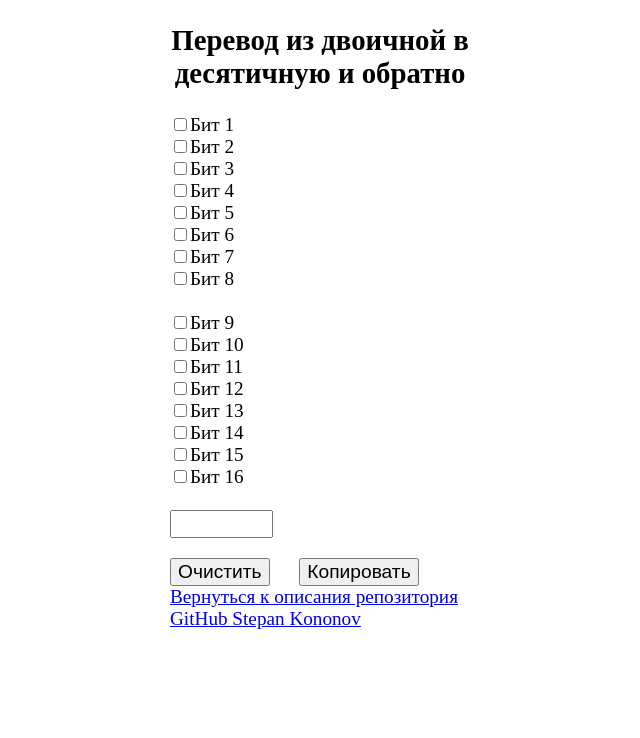
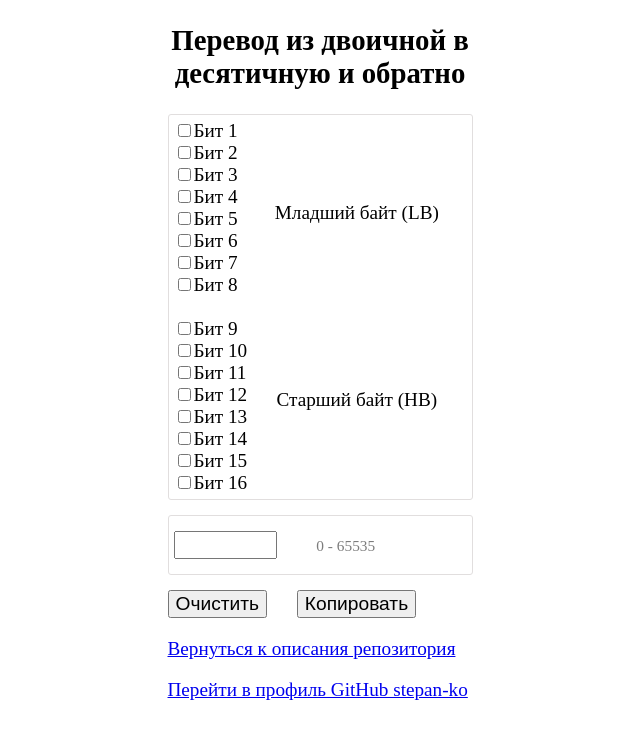
Before and after one commit to stepan-ko/converter-bool-dec, a plain HTML site: page index.html in a window 1280 px wide. Shown: the whole page, without its empty margins (320-960 px from the left). Drawn offline with Linux system fonts and the light colour scheme.

Commit message:
внешний вид и форматирование кода

```diff
--- a/index.html
+++ b/index.html
@@ -1,5 +1,6 @@
 <!DOCTYPE html>
 <html lang="ru">
+
 <head>
   <meta charset="UTF-8">
   <meta http-equiv="X-UA-Compatible" content="IE=edge">
@@ -7,44 +8,85 @@
   <title>Конвертер</title>
 
   <!-- Yandex.Metrika counter -->
-    <script type="text/javascript" >
-        (function(m,e,t,r,i,k,a){m[i]=m[i]||function(){(m[i].a=m[i].a||[]).push(arguments)};
-        m[i].l=1*new Date();
-        for (var j = 0; j < document.scripts.length; j++) {if (document.scripts[j].src === r) { return; }}
-        k=e.createElement(t),a=e.getElementsByTagName(t)[0],k.async=1,k.src=r,a.parentNode.insertBefore(k,a)})
+  <script type="text/javascript">
+    (function (m, e, t, r, i, k, a) {
+      m[i] = m[i] || function () { (m[i].a = m[i].a || []).push(arguments) };
+      m[i].l = 1 * new Date();
+      for (var j = 0; j < document.scripts.length; j++) { if (document.scripts[j].src === r) { return; } }
+      k = e.createElement(t), a = e.getElementsByTagName(t)[0], k.async = 1, k.src = r, a.parentNode.insertBefore(k, a)
+    })
       (window, document, "script", "https://mc.yandex.ru/metrika/tag.js", "ym");
 
     ym(92964951, "init", {
-            clickmap:true,
-            trackLinks:true,
-            accurateTrackBounce:true
+      clickmap: true,
+      trackLinks: true,
+      accurateTrackBounce: true
     });
   </script>
-    <noscript><div><img src="https://mc.yandex.ru/watch/92964951" style="position:absolute; left:-9999px;" alt="" /></div></noscript>
+  <noscript>
+    <div><img src="https://mc.yandex.ru/watch/92964951" style="position:absolute; left:-9999px;" alt="" /></div>
+  </noscript>
   <!-- /Yandex.Metrika counter -->
 
 </head>
+
 <body>
   <style>
-        body, textarea, input {
+    body,
+    textarea,
+    input {
       font-size: 1.2rem;
     }
 
     .wrap {
       margin: 0 auto;
-            max-width: 300px;
+      max-width: 305px;
+    }
+
+    .input {
+      display: flex;
+      border: 1px solid #e1dede;
+      border-radius: 3px;
+      padding: 5px;
+    }
+
+    .output {
+      border: 1px solid #e1dede;
+      border-radius: 3px;
+      padding: 15px 5px;
+      margin: 15px 0;
+    }
+
+    .input-description {
+      flex-grow: 1;
+      display: flex;
+      flex-direction: column;
+      align-items: center;
+      justify-content: space-around;
+    }
+
+    .input-checkbox label {
+      display: block;
+    }
+
+    .output-size {
+      color: rgb(124, 124, 124);
+      font-size: 0.8em;
+      display: inline-block;
+      margin-left: 35px;
     }
 
     h2 {
       text-align: center;
     }
 
-        .result {
-           margin-bottom: 20px;
+    .butt {
+      margin-right: 25px;
+      display: inline-block;
     }
 
-        .butt {
-            margin-right: 25px;
+    .buttons {
+      margin-bottom: 20px;
     }
   </style>
 
@@ -53,37 +95,52 @@
     <h2>Перевод из двоичной в десятичную и обратно</h2>
 
     <div class="input">
-            <label> <input class="bit_input" type="checkbox" onchange="calc();">Бит 1</label><br>
-            <label> <input class="bit_input" type="checkbox"  onchange="calc();">Бит 2</label> <br>
-            <label> <input class="bit_input" type="checkbox"  onchange="calc();">Бит 3</label> <br>
-            <label> <input class="bit_input" type="checkbox"  onchange="calc();">Бит 4</label> <br>
-            <label> <input class="bit_input" type="checkbox"  onchange="calc();">Бит 5</label> <br>
-            <label> <input class="bit_input" type="checkbox"  onchange="calc();">Бит 6</label> <br>
-            <label> <input class="bit_input" type="checkbox"  onchange="calc();">Бит 7</label> <br>
-            <label> <input class="bit_input" type="checkbox"  onchange="calc();">Бит 8</label> <br>
+      <div class="input-checkbox">
+        <label> <input class="bit_input" type="checkbox" onchange="calc();">Бит 1</label>
+        <label> <input class="bit_input" type="checkbox" onchange="calc();">Бит 2</label>
+        <label> <input class="bit_input" type="checkbox" onchange="calc();">Бит 3</label>
+        <label> <input class="bit_input" type="checkbox" onchange="calc();">Бит 4</label>
+        <label> <input class="bit_input" type="checkbox" onchange="calc();">Бит 5</label>
+        <label> <input class="bit_input" type="checkbox" onchange="calc();">Бит 6</label>
+        <label> <input class="bit_input" type="checkbox" onchange="calc();">Бит 7</label>
+        <label> <input class="bit_input" type="checkbox" onchange="calc();">Бит 8</label>
         <br>
-            <label> <input class="bit_input" type="checkbox"  onchange="calc();">Бит 9</label> <br>
-            <label> <input class="bit_input" type="checkbox"   onchange="calc();">Бит 10</label> <br>
-            <label> <input class="bit_input" type="checkbox"   onchange="calc();">Бит 11</label> <br>
-            <label> <input class="bit_input" type="checkbox"   onchange="calc();">Бит 12</label> <br>
-            <label> <input class="bit_input" type="checkbox"   onchange="calc();">Бит 13</label> <br>
-            <label> <input class="bit_input" type="checkbox"   onchange="calc();">Бит 14</label> <br>
-            <label> <input class="bit_input" type="checkbox"   onchange="calc();">Бит 15</label> <br>
-            <label> <input class="bit_input" type="checkbox"   onchange="calc();">Бит 16</label> <br>
-            <br>
-				<input class="result" type="number" min="0" max="65535" oninput="toBool()">
-            <br>
+        <label> <input class="bit_input" type="checkbox" onchange="calc();">Бит 9</label>
+        <label> <input class="bit_input" type="checkbox" onchange="calc();">Бит 10</label>
+        <label> <input class="bit_input" type="checkbox" onchange="calc();">Бит 11</label>
+        <label> <input class="bit_input" type="checkbox" onchange="calc();">Бит 12</label>
+        <label> <input class="bit_input" type="checkbox" onchange="calc();">Бит 13</label>
+        <label> <input class="bit_input" type="checkbox" onchange="calc();">Бит 14</label>
+        <label> <input class="bit_input" type="checkbox" onchange="calc();">Бит 15</label>
+        <label> <input class="bit_input" type="checkbox" onchange="calc();">Бит 16</label>
+      </div>
+      <div class="input-description">
+        <div class="description-lb">
+          Младший байт (LB)
+        </div>
+        <div class="description-lb">
+          Старший байт (HB)
+        </div>
+      </div>
+    </div>
+    <div class="output">
+      <input class="output-result" type="number" min="0" max="65535" oninput="toBool()">
+      <span class="output-size">
+        0 - 65535
+      </span>
+    </div>
+    <div class="buttons">
       <input class="butt" type="button" value="Очистить" onClick="clearAll()">
       <input class="butt" type="button" value="Копировать" onClick="copyTObuffer()">
     </div>
 
-        <a href="https://github.com/stepan-ko/converter-bool-dec">Вернуться к описания репозитория</a>
-        <br>
-        <a href="https://github.com/stepan-ko/">GitHub Stepan Kononov</a>
+    <p><a href="https://github.com/stepan-ko/converter-bool-dec">Вернуться к описания репозитория</a></p>
+    <p><a href="https://github.com/stepan-ko/">Перейти в профиль GitHub stepan-ko</a></p>
 
   </div>
 
   <script>
+
     // Перевод из двоичной в десятичную
     function calc() {
       let result
@@ -96,25 +153,27 @@
           result = "0" + result;
         }
       }
-        document.querySelector(".result").value = parseInt(result, 2);
+      document.querySelector(".output-result").value = parseInt(result, 2);
     }
 
     // Очистить все деанные
     function clearAll() {
-        document.querySelector(".result").value = '';
+      document.querySelector(".output-result").value = '';
       toBool();
     }
 
     // Скопировать в буфер обмена десятичное числов в инпуте
     function copyTObuffer() {
-        let copyText = document.querySelector(".result").value;
+      let copyText = document.querySelector(".output-result").value;
+      if (copyText) {
         navigator.clipboard.writeText(copyText);
         alert("Скопировано: " + copyText);
+      }
     }
 
     // Перевод из десятичной в двоичную, запись в теже чекбоксы
     function toBool() {
-        let value = Number(document.querySelector(".result").value).toString(2);
+      let value = Number(document.querySelector(".output-result").value).toString(2);
       let bits = document.querySelectorAll('.bit_input');
 
       let strB = value.split('');
@@ -135,10 +194,8 @@
       }
     }
 
-
-
   </script>
 
+</body>
 
-</body>
 </html>
```
Lines whose indentation alone changed are shown as unchanged.
